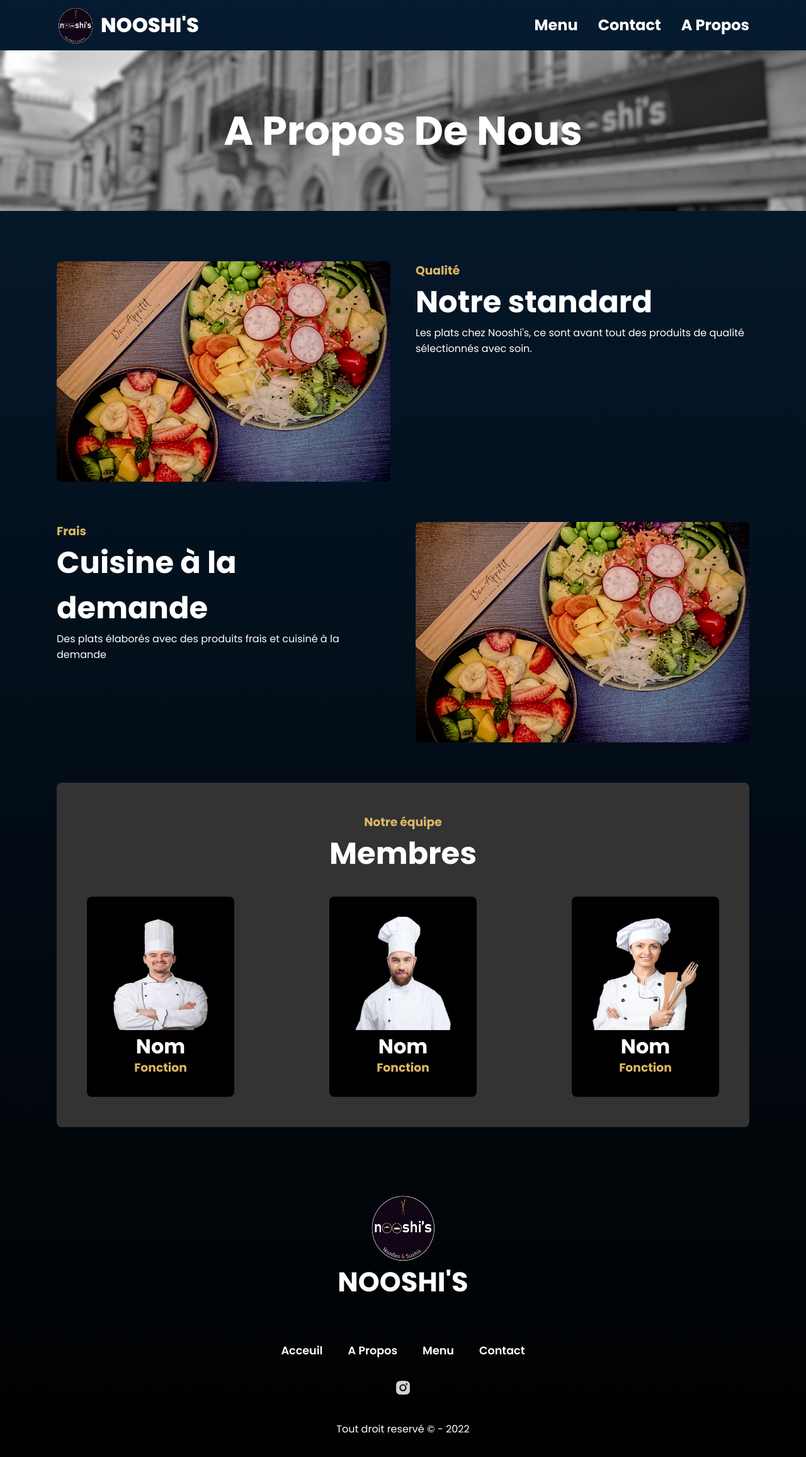
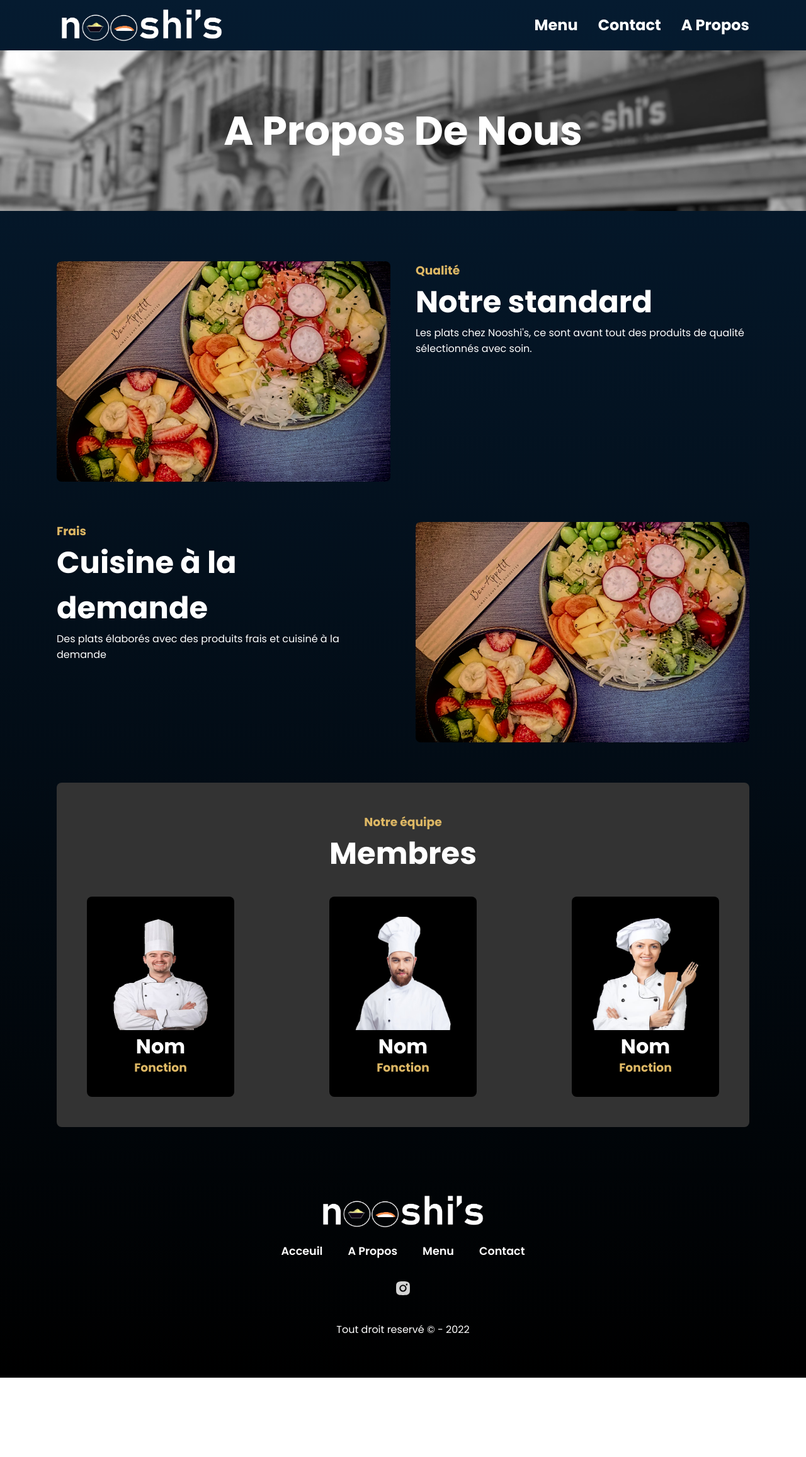
Before and after one commit to cino77940/Nooshis_react, a Next.js app: page /about in a window 1280 px wide. Shown: the top 2314 px of the page at 63% size. After the commit the page ends 2188 px from the top, so only its background shows below. Built offline with nearby package versions, Linux system fonts and the light colour scheme.

Commit message:
new logo

```diff
--- a/components/Navbar/Navbar.module.css
+++ b/components/Navbar/Navbar.module.css
@@ -15,13 +15,6 @@
 .nav-header>img {
     width: 60px;
     height: 60px;
-}
-
-.nav-header>h1 {
-    font-size: 2em;
-    font-weight: 800;
-    text-transform: uppercase;
-    margin-left: 10px;
 }
 
 .navbar>.nav-menu {
--- a/sections/Footer.js
+++ b/sections/Footer.js
@@ -8,8 +8,7 @@
 export default function Footer() {
     return (
         <footer id={styles.footer}>
-            <Image alt="logo" src="/Nooshis.png" width="110" height="110"/>
-            <h1>Nooshi's</h1>
+            <Image alt="logo" src="/Nooshis.png" width="270" height="60"/>
             <ul>
                 <li><Link href="/">Acceuil</Link></li>
                 <li><Link href="/about">A Propos</Link></li>
--- a/sections/Footer.module.css
+++ b/sections/Footer.module.css
@@ -21,6 +21,7 @@
     font-size: 1.1em;
     font-weight: 600;
     cursor: pointer;
+    margin-top: 5%;
 }
 
 #footer>.social {
@@ -34,17 +35,14 @@
     #footer {
         padding: 2rem 0 2rem 0;
     }
-    #footer>h1 {
-        font-size: 2rem;
-        margin-bottom: 1rem;
-        margin-top: 1rem;
-    }
+
     #footer>ul {
         flex-direction: wrap;
         gap: 1rem;
     }
     #footer>ul>li {
-        font-size: 1em;
+        font-size: 1rem;
+        margin-top: 5%;
     }
     #footer>.social {
         width: 100px;
--- a/sections/NavbarSection.js
+++ b/sections/NavbarSection.js
@@ -10,8 +10,7 @@
     return (
         <Navbar>
             <NavHeader href="/">
-                <Image alt="logo" src="/Nooshis.png" width="60" height="60"/>
-                <h1>Nooshi's</h1>
+                <Image alt="logo" src="/Nooshis.png" width="270" height="60"/>
             </NavHeader>
             <NavMenu>
                 <NavItem href="/menu">Menu</NavItem>
```
Also changed, not shown: public/Nooshis.png.
